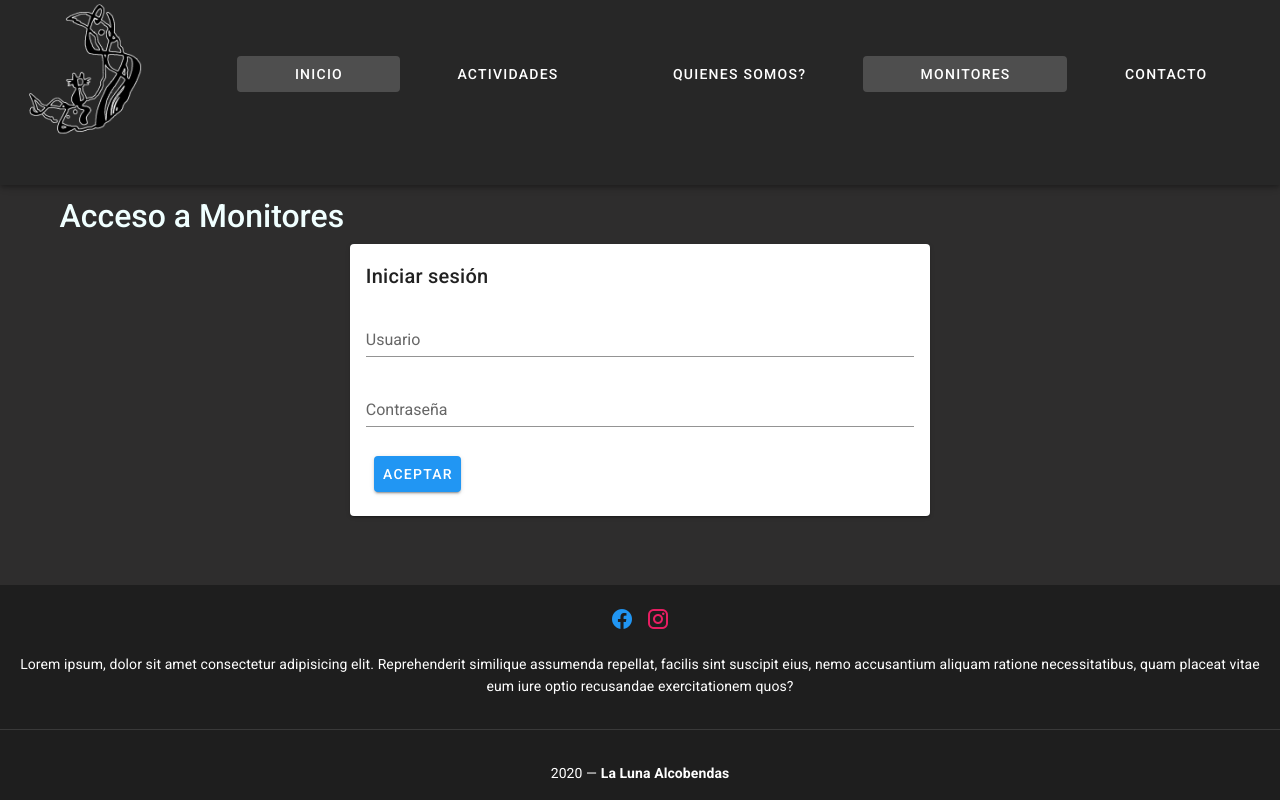
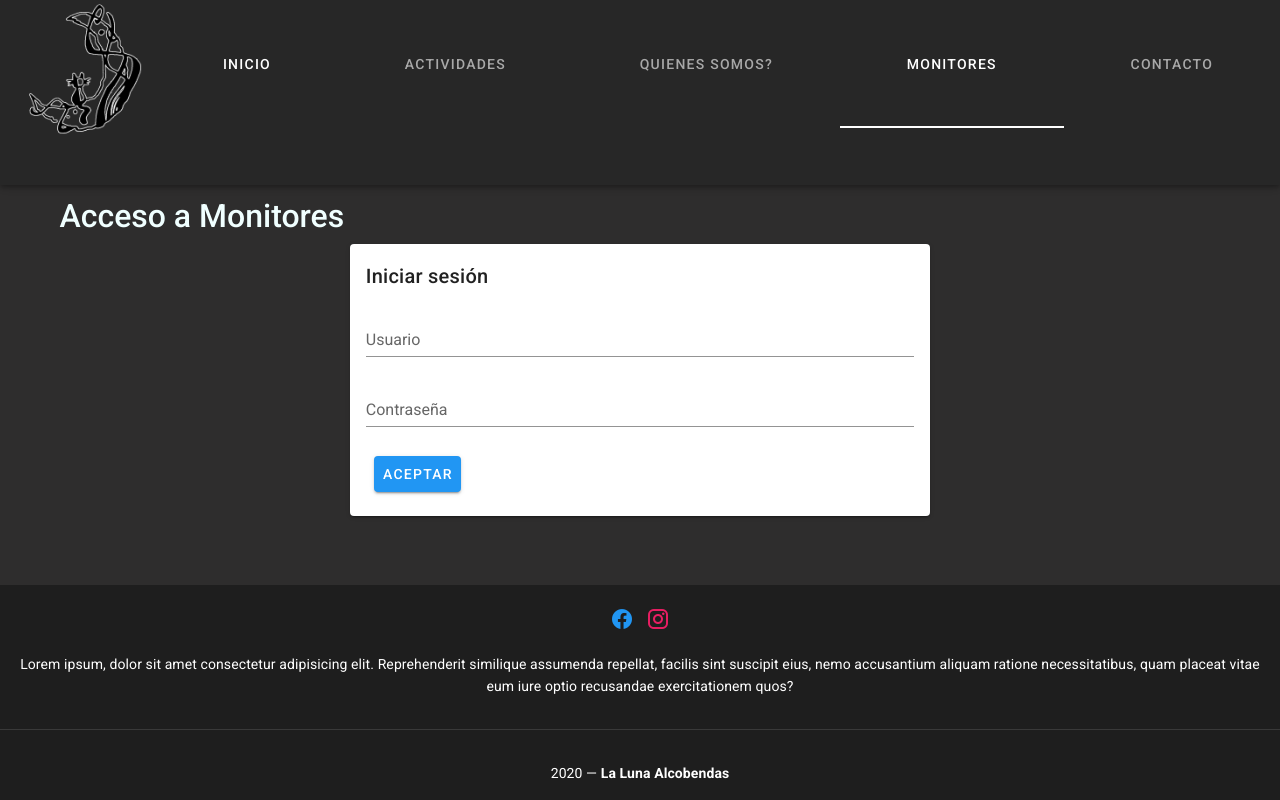
Before and after one commit to SaraSat/Aplicacion-Vue-LaLuna, a Vue app: page /#/login in a window 1280 px wide. Built offline with nearby package versions, Linux system fonts and the light colour scheme.

Commit message:
cambiado el menu navegacion

```diff
--- a/src/App.vue
+++ b/src/App.vue
@@ -4,26 +4,14 @@
 
     <!--Barra de navegación, menú -->
     <v-app-bar dark min-height="140" prominent="">
-        <v-layout align-center wrap=""  >
-          <v-flex>
-            <img src="./assets/Luna_negro.png" alt="Logotipo de la luna con un gato" height="140" width="140">
-          </v-flex>
-          <v-flex>
-          <v-btn  block :to="{name:'Home'}" dark text>Inicio</v-btn>
-          </v-flex>
-          <v-flex>
-            <v-btn  block :to="{name:'Actividades'}" dark text>Actividades</v-btn>
-          </v-flex>
-          <v-flex>
-            <v-btn  block :to="{name:'About'}" dark text>Quienes somos?</v-btn>
-          </v-flex>
-          <v-flex>
-            <v-btn  block :to="{name:'Login'}" dark text>Monitores</v-btn>
-          </v-flex>
-          <v-flex>
-            <v-btn  block :to="{name:'Contacto'}" dark text>Contacto</v-btn>
-          </v-flex>
-        </v-layout>
+      <img src="./assets/Luna_negro.png" alt="Logotipo de la luna con un gato" height="140" width="140">
+        <v-tabs v-resize="menu" :grow="grow" :vertical="vertical">
+          <v-tab :to="{name:'Home'}">Inicio</v-tab>
+          <v-tab :to="{name:'Actividades'}">Actividades</v-tab>
+          <v-tab :to="{name:'About'}">Quienes somos?</v-tab>
+          <v-tab block :to="{name:'Login'}">Monitores</v-tab>
+          <v-tab block :to="{name:'Contacto'}">Contacto</v-tab>
+        </v-tabs>
     </v-app-bar>
 
     <!--Se añaden las rutas de las vistas definidas en el menu -->
@@ -56,7 +44,27 @@
 
 <script>
 export default {
-  name: "App"
+  name: "App",
+  data() {
+    return{
+      grow:true,
+      vertical:false,
+    }
+  },
+  methods:{
+    menu(){
+      if(window.innerWidth<808){
+        this.grow=false
+        this.vertical=true
+      }else{
+        this.grow=true
+        this.vertical=false
+      }
+    }
+  },
+  mounted(){
+    this.menu
+  }
 };
 </script>
 
--- a/src/components/Evaluaciones.vue
+++ b/src/components/Evaluaciones.vue
@@ -10,7 +10,7 @@
             <v-col  v-for="item in items" :key="item.id">
                 <v-card dark max-width="600px">
                     <v-card-title><h3>Evaluacion</h3></v-card-title>
-                    <v-card-subtitle><h3>Nombre:</h3> {{item.nombre}} Fecha: {{item.fecha}}</v-card-subtitle>
+                    <v-card-subtitle><h3>{{item.nombre}} {{item.fecha}}</h3> </v-card-subtitle>
                     <v-card-text><h4>Qué hemos hecho?:</h4> {{item.desc}}</v-card-text>
                     <v-card-text><h4>Lo mejor:</h4> {{item.mejor}}</v-card-text>
                     <v-card-text><h4>Lo peor:</h4> {{item.peor}}</v-card-text>
@@ -39,13 +39,13 @@
                     <v-text-field v-model="mejor" label="Lo mejor" requiered :rules="requiredRules"></v-text-field>
                 </v-card-text>
                 <v-card-text>
-                    <v-text-field v-model="peor" label="Lo peor"requiered :rules="requiredRules"></v-text-field>
+                    <v-text-field v-model="peor" label="Lo peor" requiered :rules="requiredRules"></v-text-field>
                 </v-card-text>
                 <v-card-text>
-                    <v-text-field v-model="equipo" label="Equipo"requiered :rules="requiredRules"></v-text-field>
+                    <v-text-field v-model="equipo" label="Equipo" requiered :rules="requiredRules"></v-text-field>
                 </v-card-text>
                 <v-card-text>
-                    <v-text-field v-model="recordar" label="A recordar"requiered :rules="requiredRules"></v-text-field>
+                    <v-text-field v-model="recordar" label="A recordar" requiered :rules="requiredRules"></v-text-field>
                 </v-card-text>
                 <v-card-actions>
                     <v-btn class="success" @click="insertar">Aceptar</v-btn>
--- a/src/components/Luneros.vue
+++ b/src/components/Luneros.vue
@@ -19,7 +19,17 @@
         <v-spacer/>
 
         <v-data-table :headers="headers" :items="items"  hide-default-footer :search="filter" show-select
-                            v-model="selected" dark>
+                            v-model="selected" dark :sort-by="['name']"
+                            :expanded.sync="expanded" show-expand  :single-expand="true">
+
+            <!--Plantilla del desplegable con más información de la tarea -->
+            <template v-slot:expanded-item="{headers, item}">
+                    <td :colspan="2">Tutores: {{item.tutores}}</td>
+                    <td >Patologias: {{item.patologias}}</td>
+                    <td >Segundo Teléfono:{{item.telf2}} </td>
+                    <td >Comentarios: {{item.coment}} </td>
+            </template>
+
 
         </v-data-table>
     </v-content>
@@ -29,21 +39,23 @@
 export default {
     name:'Luneros',
     mounted(){
-
+        this.$store.dispatch('loadLuneros')
     },
     computed:{
         items(){
-
+            return this.$store.getters.luneros
         }
     },
     data(){
         return{
             selected:[],
+            expanded:[],
             filter:'',
             headers:[
                 { text: "Nombre", value: "nombre" },
                 { text: "Apellidos", value: "apellidos" },
-                { text: "Teléfono", value: "telefono" },
+                { text: "Teléfono", value: "telf" },
+                { text: "", value: "data-table-expand" }
                 ]
         }
     }
--- a/src/store/index.js
+++ b/src/store/index.js
@@ -48,6 +48,7 @@ class L_client {
         });
     }
 
+    //Petición ajax registro de un monitor nuevo
     register(datos){
         return new Promise((resolutionFunc, rejectionFunc) => {
             axios.post(this.server + '/api/register', {
@@ -271,21 +272,15 @@ class L_client {
 
     }
 
-    //Monitores
-    insert_monitor(datos){
+    // peticiones ajax Luneros
+    load_luneros(){
         return new Promise((resolutionFunc, rejectionFunc) => {
             const instance = axios.create({
                 baseURL: this.server,
                 //timeout: 1000,
                 headers: { 'Authorization': 'Bearer ' + this.auth_token }
             });
-            instance.post(this.server + '/api/monitors/', {
-                nombre:datos.nombre,
-                apellidos:datos.apellidos,
-                telefono:datos.telefono,
-                email:datos.email,
-                contraseña:datos.contraseña,
-                coment:datos.coment,
+            instance.get(this.server + '/api/luneros/', {
             }).then((res) => {
                 resolutionFunc(res.data)
             }).catch((res) => {
@@ -308,7 +303,8 @@ export default new Vuex.Store({
         proximaActividad: [],
         actividades: [],
         evaluaciones:[],
-        login:false
+        login:false,
+        luneros:[]
     },
     mutations: {
         setProximaActividad: function(state, proximaActividad) {
@@ -322,6 +318,9 @@ export default new Vuex.Store({
         },
         setLogin(state, login){
             state.login=login
+        },
+        setLuneros(state, luneros){
+            state.luneros=luneros
         }
 
     },
@@ -433,10 +432,17 @@ export default new Vuex.Store({
 
         //login;
         login(context, {datos}){
-            console.log(datos)
-
             client.login(datos).then((data)=>{
                 context.commit('setLogin',true)
+            }).catch((data)=>{
+                console.log(data)
+            })
+        },
+
+        //pagina luneros
+        loadLuneros(context){
+            client.load_luneros().then((data)=>{
+                context.commit('setLuneros',data)
             }).catch((data)=>{
                 console.log(data)
             })
@@ -457,6 +463,9 @@ export default new Vuex.Store({
         },
         login(state){
             return state.login
+        },
+        luneros(state){
+            return state.luneros
         }
     },
     modules: {}
```
